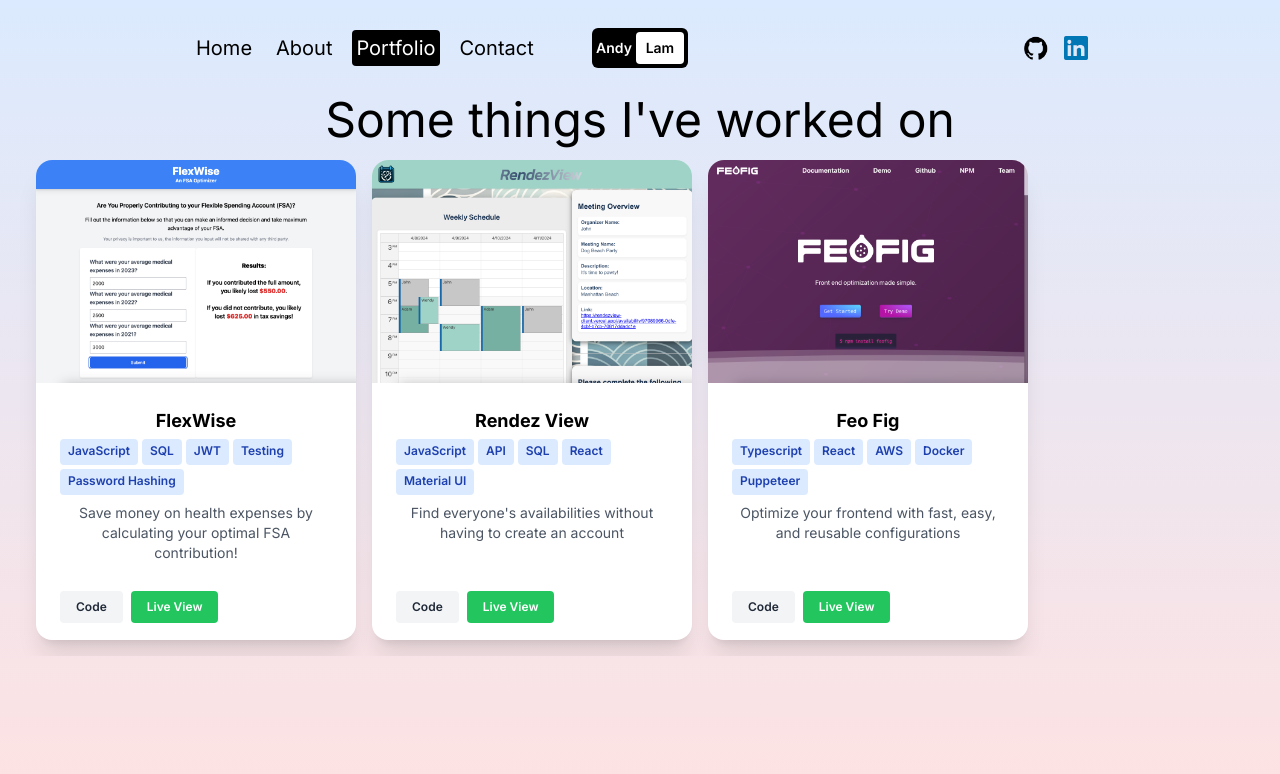
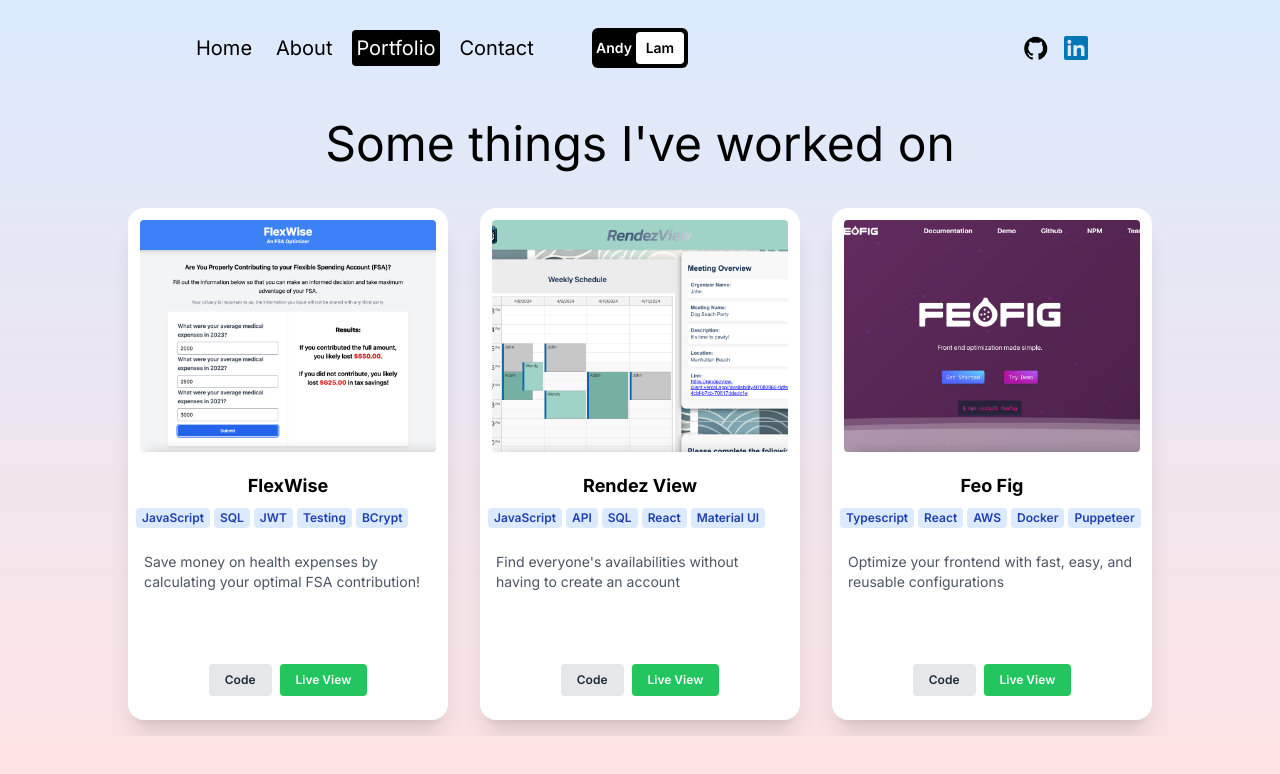
Before and after one commit to Andythelam/portfolio-website, a Next.js app: page /portfolio in a window 1280 px wide. Shown: the top 774 px of the page. Built offline with nearby package versions, Linux system fonts and the light colour scheme.

Commit message:
fixed card and about ui

```diff
--- a/src/app/about/page.jsx
+++ b/src/app/about/page.jsx
@@ -64,7 +64,7 @@ const AboutPage = () => {
               </svg>
             </div>
             {/* BIOGRAPHY SCROLL SVG */}
-            <motion.svg
+            {/* <motion.svg
               initial={{opacity: 0.2, y: 0}}
               animate={{opacity: 1, y: '10px'}}
               transition={{repeat: Infinity, duration: 3, ease: 'easeInOut'}}
@@ -85,10 +85,10 @@ const AboutPage = () => {
                 stroke='#000000'
                 strokeWidth='1'
               ></path>
-            </motion.svg>
+            </motion.svg> */}
           </div>
           {/* SKILLS CONTAINER */}
-          <div className='flex flex-col gap-12 justify-center' ref={skillRef}>
+          <div className='flex flex-col gap-12 justify-center mt-8' ref={skillRef}>
             {/* SKILL TITLE */}
             <motion.h1
               initial={{x: '-300px'}}
@@ -181,7 +181,7 @@ const AboutPage = () => {
               </div>
             </motion.div>
             {/* SKILL SCROLL SVG */}
-            <motion.svg
+            {/* <motion.svg
               initial={{opacity: 0.2, y: 0}}
               animate={{opacity: 1, y: '10px'}}
               transition={{repeat: Infinity, duration: 3, ease: 'easeInOut'}}
@@ -202,11 +202,11 @@ const AboutPage = () => {
                 stroke='#000000'
                 strokeWidth='1'
               ></path>
-            </motion.svg>
+            </motion.svg> */}
           </div>
           {/* EXPERIENCE CONTAINER */}
           <div
-            className='flex flex-col gap-12 justify-center pb-48'
+            className='flex flex-col gap-4 justify-center pb-48 mt-14'
             ref={experienceRef}
           >
             {/* EXPERIENCE TITLE */}
@@ -214,7 +214,7 @@ const AboutPage = () => {
               initial={{x: '-300px'}}
               animate={isExperienceRefInView ? {x: '0'} : {}}
               transition={{delay: 0.2}}
-              className='font-bold text-2xl'
+              className='font-bold text-2xl mb-8'
             >
               EXPERIENCE
             </motion.h1>
--- a/src/app/portfolio/page.jsx
+++ b/src/app/portfolio/page.jsx
@@ -1,6 +1,5 @@
 'use client';
 import {motion, useScroll, useTransform} from 'framer-motion';
-import Image from 'next/image';
 import {useRef} from 'react';
 import {Carousel} from '@/components/carousel';
 
@@ -8,7 +7,7 @@ const cards = [
   {
     id: '1',
     title: 'FlexWise',
-    tags: ['JavaScript', 'SQL', 'JWT', 'Testing', 'Password Hashing'],
+    tags: ['JavaScript', 'SQL', 'JWT', 'Testing', 'BCrypt'],
     description:
       'Save money on health expenses by calculating your optimal FSA contribution!',
     picture: '/flexwise.png',
@@ -47,9 +46,11 @@ const PortfolioPage = () => {
       animate={{y: '0%'}}
       transition={{duration: 1}}
     >
-      <div className='flex justify-center items-center mx-auto px-4' ref={ref}>
-        <div className='w-screen h-[calc(100vh-6rem)] text-5xl text-center'>
-          Some things I've worked on
+      <div className='flex justify-center items-center mx-auto px-6' ref={ref}>
+        <div className=''>
+          <div className='text-5xl text-center py-6'>
+            Some things I've worked on
+          </div>
           <Carousel cards={cards} />
         </div>
       </div>
--- a/src/components/carousel.jsx
+++ b/src/components/carousel.jsx
@@ -3,7 +3,7 @@ import { CarouselItem } from './CarouselItem';
 
 export const Carousel = ({ cards }) => {
   return (
-    <div className='carousel flex overflow-x-auto snap-x snap-mandatory'>
+    <div className='flex justify-center overflow-x-auto snap-x snap-mandatory gap-4'>
       {cards.map((card) => (
         <CarouselItem key={card.id} card={card} />
       ))}
--- a/src/components/carouselItem.jsx
+++ b/src/components/carouselItem.jsx
@@ -1,30 +1,37 @@
 import React from 'react';
+import {motion} from 'framer-motion';
 
 export const CarouselItem = ({card}) => {
   return (
-    <div className='snap-center shrink-0 first:ml-5 last:mr-5 w-80 h-[30rem] mx-2 my-4 bg-white rounded-2xl shadow-xl flex flex-col overflow-hidden'>
+    <motion.div
+      whileHover={{scale: 1.06}}
+      className='snap-center shrink-0 first:ml-5 last:mr-5 w-80 h-[32rem] mx-2 my-4 bg-white rounded-2xl shadow-xl flex flex-col overflow-hidden'
+      transition={{duration: 0.2}}
+    >
         {/* Image container with fixed height */}
-      <div className='h-1/2'>
+        <div className='h-1/2 p-3 rounded'>
           <img
             src={card.picture}
             alt={card.title}
-          className='w-full h-full object-cover'
+            className='w-full h-full object-cover rounded'
           />
         </div>
 
         {/* Content container*/}
-      <div className='flex-grow flex flex-col p-6'>
+        <div className='flex-grow flex flex-col p-2'>
           {/* Title section*/}
-        <div className='h-6'>
-          <h2 className='font-bold text-lg truncate'>{card.title}</h2>
+          <div>
+            <h2 className='font-bold text-lg truncate text-center'>
+              {card.title}
+            </h2>
           </div>
 
           {/* Tags section  */}
-        <div className='h-14 flex flex-wrap gap-1 my-2 overflow-hidden'>
+          <div className='flex flex-wrap gap-1 my-2 overflow-hidden'>
             {card.tags.map((tag, index) => (
               <span
                 key={index}
-              className='bg-blue-100 text-blue-800 text-xs font-semibold px-2 py-1 rounded'
+                className='bg-blue-100 text-blue-800 text-xs font-semibold px-1.5 py-0.5 rounded'
               >
                 {tag}
               </span>
@@ -32,18 +39,18 @@ export const CarouselItem = ({card}) => {
           </div>
 
           {/* Description section*/}
-        <div className='h-20 overflow-hidden'>
+          <div className='h-28 overflow-hidden p-2 py-4'>
             <p className='text-gray-600 text-sm'>{card.description}</p>
           </div>
 
           {/* Buttons section */}
-        <div className='flex gap-2 mt-2'>
+          <div className='flex justify-center gap-2 mt-4'>
             {card.codeLink && (
               <a
                 href={card.codeLink}
                 target='_blank'
                 rel='noopener noreferrer'
-              className='flex-shrink-0 bg-gray-100 hover:bg-gray-200 text-gray-800 font-semibold text-xs px-4 py-2 rounded'
+                className='flex-shrink-0 bg-gray-200 hover:bg-gray-300 text-gray-800 font-semibold text-xs px-4 py-2 rounded'
               >
                 Code
               </a>
@@ -60,6 +67,6 @@ export const CarouselItem = ({card}) => {
             )}
           </div>
         </div>
-    </div>
+    </motion.div>
   );
 };
--- a/src/components/transitionProvider.jsx
+++ b/src/components/transitionProvider.jsx
@@ -26,6 +26,7 @@ const TransitionProvider = ({ children }) => {
           animate={{ opacity: 0 }}
           exit={{ opacity: 0 }}
           transition={{ duration: 0.8, ease: "easeOut" }}
+          style={{ pointerEvents: 'none' }}
         >
           {pathName.substring(1)}
         </motion.div>
```
Lines whose indentation alone changed are shown as unchanged.
